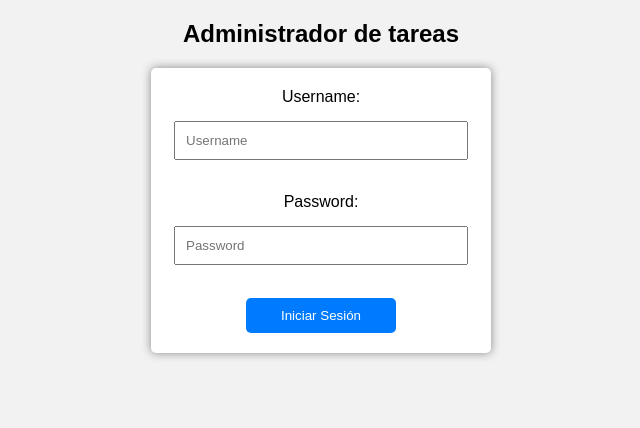
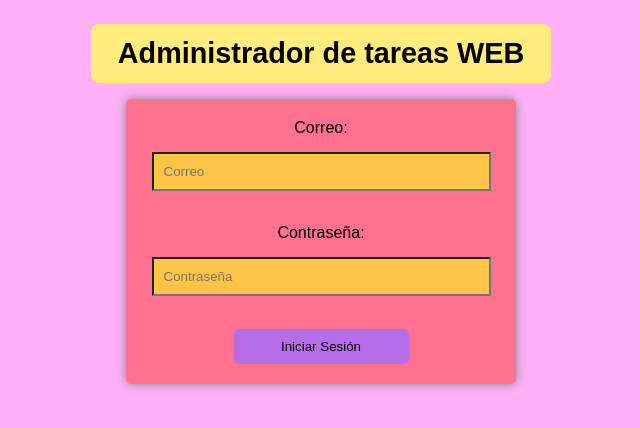
Before and after one commit to Edwing06/administrador-de-tareas, a website: page static/login.html in a window 1280 px wide. Shown: the whole page, without its empty margins (319-959 px from the left). Drawn offline with Linux system fonts and the light colour scheme.

Commit message:
Update routes
Se agregaron las rutas para el login, index.

```diff
--- a/controllers/usuarioController.js
+++ b/controllers/usuarioController.js
@@ -33,7 +33,8 @@ exports.login = async (req, res, next) => {
     res.cookie('token', token, { httpOnly: true, secure: true, maxAge: 3600000 }); // 'maxAge' es el tiempo de vida de la cookie en milisegundos (aquí configurado para una hora)
 
     // Enviar el token como respuesta
-    res.status(200).json({ token });
+    //res.status(200).json({ token });
+    res.status(200).redirect('/index');
   } catch (error) {
     console.error('Error en el inicio de sesión:', error);
     next(error); // Pasar el error al middleware de manejo de errores
--- a/expressApp.js
+++ b/expressApp.js
@@ -18,6 +18,7 @@ class ExpressApp {
   }
 
   setupRoutes() {
+    this.app.use('/', routesUsuarios); // Agrega las rutas a la aplicación en el prefijo '/usuarios'
     this.app.use('/usuarios', routesUsuarios); // Agrega las rutas a la aplicación en el prefijo '/usuarios'
     this.app.use('/tareas', routesTareas); //Agrega las rutas a la aplicacion en el prefijo '/tareas'
   }
--- a/static/login.html
+++ b/static/login.html
@@ -3,58 +3,19 @@
   <head>
 	<title>Login</title>
   </head>
-  <style>
-	body {
-    font-family: Arial, sans-serif;
-    background-color: #f2f2f2;
-}
-
-h2{
-	text-align: center;
-
-}
-
-.login-container {
-    width: 300px;
-    margin: 0 auto;
-    padding: 20px;
-    background-color: #fff;
-    border-radius: 5px;
-    box-shadow: 0px 0px 10px 0px #888888;
-    text-align: center;
-}
-
-input {
-    width: 90%;
-    margin: 15px 0;
-    padding: 10px;
-}
-
-button {
-    width: 50%;
-    padding: 10px;
-    border-radius: 5px;
-    margin: 0px;
-    background-color: #007BFF;
-    color: #fff;
-    border: none;
-    cursor: pointer;
-}
-
-button:hover {
-    background-color: #0056b3;
-}
-  </style>
+  <link rel="stylesheet" href="styles/login.css">
   <body>
-	<h2>Administrador de tareas</h2>
+	<div class="contenedor-titulo">
+        <strong class="titulo">Administrador de tareas WEB</strong>
+    </div>
 	<div class="login-container">
 
-		<form id="login-form" action="/auth" method="post" >
+		<form id="login-form" action="/autenticar" method="post" >
 			<!-- user input-->
-			Username:<br>
-			<input type="text" name="username" placeholder="Username" required><br><br>
-			Password:<br>
-			<input type="password" name="password" placeholder="Password" required><br><br>
+			Correo:<br>
+			<input type="text" name="correo" placeholder="Correo" required><br><br>
+			Contraseña:<br>
+			<input type="password" name="contrasena" placeholder="Contraseña" required><br><br>
 			<!-- submit button -->
 			<button type="submit">Iniciar Sesión</button>
 		  </form>
--- /dev/null
+++ b/static/styles/login.css
@@ -0,0 +1,56 @@
+	body {
+    font-family: Arial, sans-serif;
+    background-color: rgba(254, 162, 245, 0.86);
+}
+
+h2{
+	text-align: center;
+
+}
+
+.contenedor-titulo {
+    display: flex;
+    flex-direction: row;
+    justify-content: center;
+    font-family: sans-serif;
+  }
+
+  .titulo {
+    font-size: 1.8rem;
+    background-color: #fffa61d0;
+    padding: 0.8rem 1.7rem;
+    border-radius: 0.5rem;
+    margin: 1rem;
+  }
+
+.login-container {
+    width: 350px;
+    margin: 0 auto;
+    padding: 20px;
+    background-color: #ff718e;
+    border-radius: 5px;
+    box-shadow: 0px 0px 10px 0px #888888;
+    text-align: center;
+}
+
+input {
+    width: 90%;
+    margin: 15px 0;
+    padding: 10px;
+    background-color: #fec448;;
+}
+
+button {
+    width: 50%;
+    padding: 10px;
+    border-radius: 5px;
+    margin: 0px;
+    background-color: rgba(168, 110, 250, 0.84);
+    color: black;
+    border: none;
+    cursor: pointer;
+}
+
+button:hover {
+    background-color: #fffa61d0;
+}
--- a/utils/database.js
+++ b/utils/database.js
@@ -2,10 +2,10 @@
 const { Sequelize } = require('sequelize');
 
 // Crea una instancia de Sequelize y se conecta a la base de datos
-const sequelize = new Sequelize('administrador_de_tareas', 'root', '1234', {
+const sequelize = new Sequelize('administrador_de_tareas', 'root', '', {
   host: 'localhost',
   dialect: 'mysql',
-  password: '1234'
+  password: ''
 });
 
 // Verificar la conexión a la base de datos
```
Also changed, not shown: routes/routesUsuario.js (+38 -0 lines).
